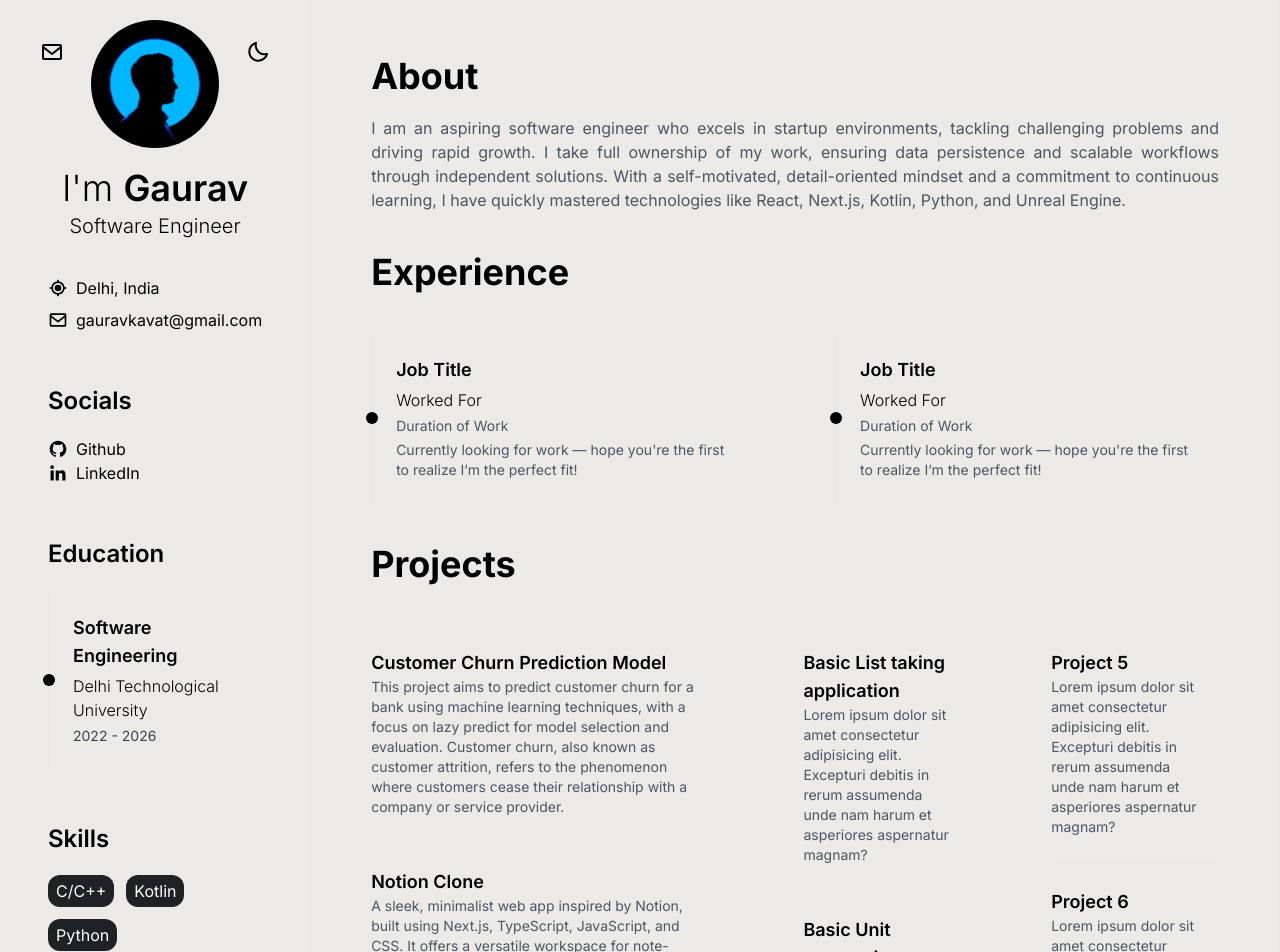
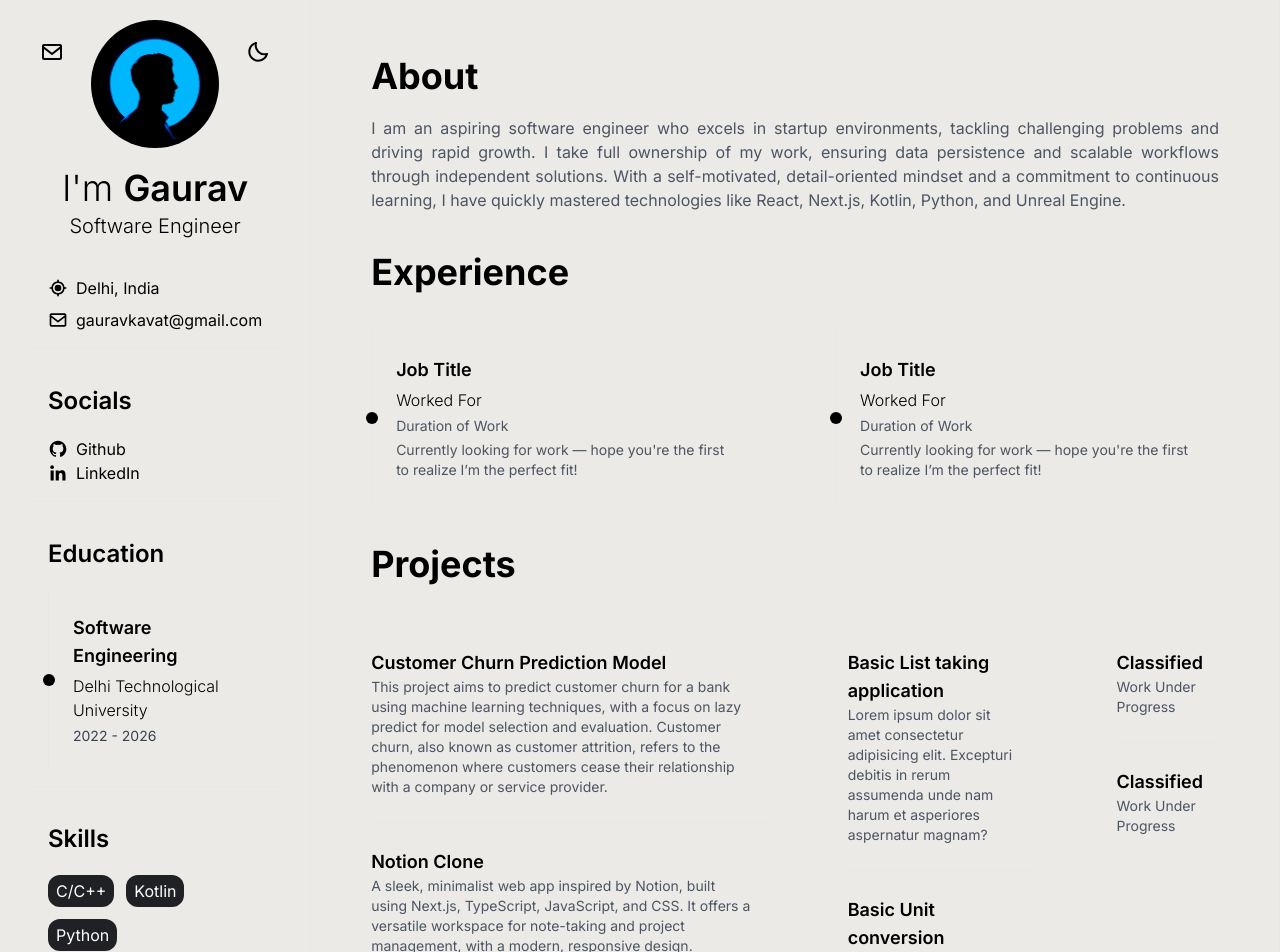
Before and after one commit to GauravKavat/cv, a React (Vite) app: page / in a window 1280 px wide. Shown: the top 952 px of the page. Built offline with nearby package versions, Linux system fonts and the light colour scheme.

Commit message:
Update Home.jsx

```diff
--- a/src/components/Home.jsx
+++ b/src/components/Home.jsx
@@ -92,22 +92,18 @@ const Home = () => {
             <ul>
               <div className="flex flex-col items-start justify-start gap-5 border-b pr-4 dark:border-gray-700 py-[25px]">
                 <li className="relative flex flex-col">
-                  <span className="text-lg font-semibold">Project 5</span>
+                  <span className="text-lg font-semibold">Classified</span>
                   <p className="text-sm text-gray-600 dark:text-gray-400">
-                    Lorem ipsum dolor sit amet consectetur adipisicing elit.
-                    Excepturi debitis in rerum assumenda unde nam harum et
-                    asperiores aspernatur magnam?
+                    Work Under Progress
                   </p>
                 </li>
               </div>
 
               <div className="flex flex-col items-start justify-start gap-5 pr-4 py-[25px]">
                 <li className="relative flex flex-col">
-                  <span className="text-lg font-semibold">Project 6</span>
+                  <span className="text-lg font-semibold">Classified</span>
                   <p className="text-sm text-gray-600 dark:text-gray-400">
-                    Lorem ipsum dolor sit amet consectetur adipisicing elit.
-                    Excepturi debitis in rerum assumenda unde nam harum et
-                    asperiores aspernatur magnam?
+                    Work Under Progress
                   </p>
                 </li>
               </div>
```
